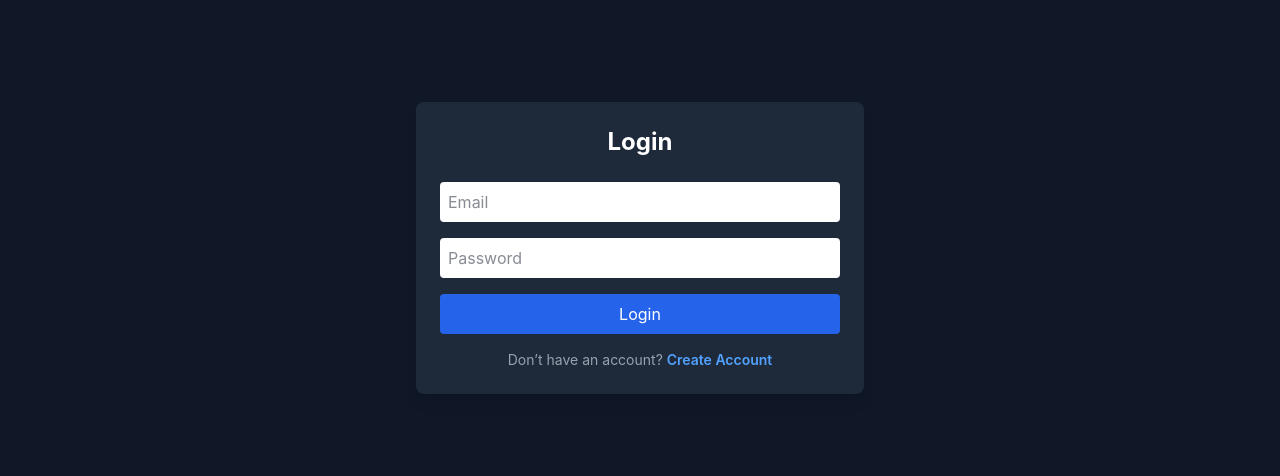
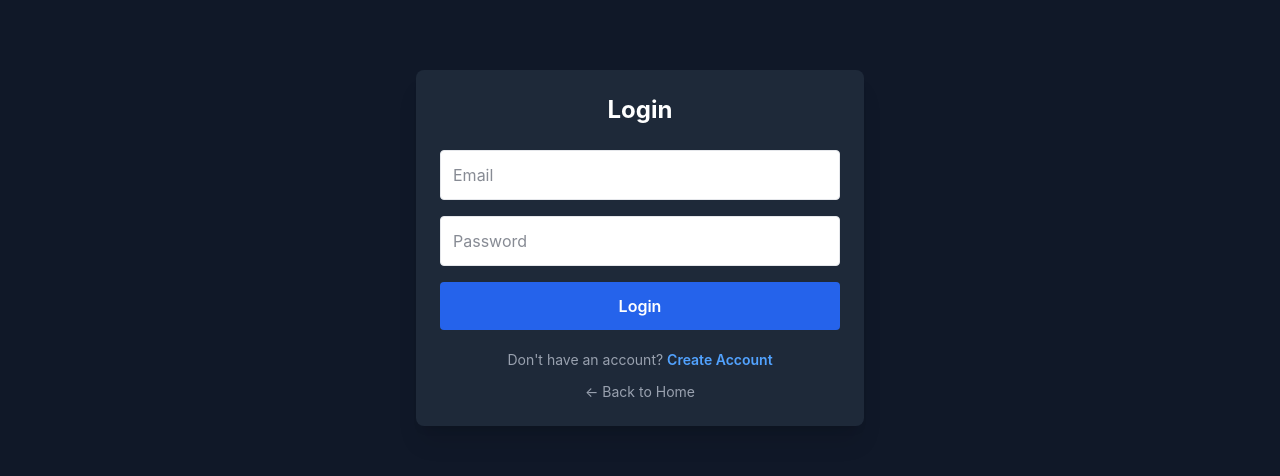
Before and after one commit to AllyM111/edurwanda-client, a React (Vite) app: page /login in a window 1280 px wide. Shown: the part 221-697 px from the top of the page. Built offline with nearby package versions, Linux system fonts and the light colour scheme; no server answers.

Commit message:
Fix admin guard and login redirect

```diff
--- a/src/components/dashboard/AdminGuard.jsx
+++ b/src/components/dashboard/AdminGuard.jsx
@@ -1,22 +1,53 @@
+
 import { Navigate } from "react-router-dom";
 import { useAuth } from "../../context/AuthContext";
 
 export default function AdminGuard({ children }) {
+  const { user, loading } = useAuth();
 
-  const {
-    user,
-    loading
-  } = useAuth();
+  // ==========================================
+  // CHECKING AUTHENTICATION
+  // ==========================================
 
   if (loading) {
     return (
-      <div className="min-h-screen flex items-center justify-center">
-        Checking access...
+      <div
+        className="
+          min-h-screen
+          flex
+          items-center
+          justify-center
+          bg-gray-900
+          text-white
+        "
+      >
+        <div className="text-center">
+          <div
+            className="
+              w-10
+              h-10
+              border-4
+              border-gray-600
+              border-t-white
+              rounded-full
+              animate-spin
+              mx-auto
+              mb-4
+            "
+          />
+
+          <p className="text-gray-300">
+            Checking access...
+          </p>
+        </div>
       </div>
     );
   }
 
-  // Not logged in
+  // ==========================================
+  // NOT LOGGED IN
+  // ==========================================
+
   if (!user) {
     return (
       <Navigate
@@ -26,8 +57,15 @@ export default function AdminGuard({ children }) {
     );
   }
 
-  // Accept ADMIN or admin
+  // ==========================================
+  // CHECK USER ROLE
+  // ==========================================
+
   const role = user.role?.toUpperCase();
+
+  // ==========================================
+  // NOT ADMIN
+  // ==========================================
 
   if (role !== "ADMIN") {
     return (
@@ -38,5 +76,9 @@ export default function AdminGuard({ children }) {
     );
   }
 
+  // ==========================================
+  // ADMIN ALLOWED
+  // ==========================================
+
   return children;
 }
--- a/src/pages/public/Login.jsx
+++ b/src/pages/public/Login.jsx
@@ -1,262 +1,325 @@
+
 import { useState } from "react";
 import { useNavigate, Link } from "react-router-dom";
 import { useAuth } from "../../context/AuthContext";
 
 function Login() {
-
   const navigate = useNavigate();
 
   const { login } = useAuth();
 
+  // ==========================================
+  // FORM STATE
+  // ==========================================
 
   const [form, setForm] = useState({
     email: "",
     password: "",
   });
 
+  // ==========================================
+  // UI STATE
+  // ==========================================
 
   const [error, setError] = useState("");
 
+  const [submitting, setSubmitting] = useState(false);
 
+  // ==========================================
+  // HANDLE INPUT
+  // ==========================================
 
   const handleChange = (e) => {
+    const { name, value } = e.target;
 
-    setForm({
-      ...form,
-      [e.target.name]: e.target.value,
+    setForm((previous) => ({
+      ...previous,
+      [name]: value,
+    }));
+  };
+
+  // ==========================================
+  // HANDLE LOGIN
+  // ==========================================
+
+  const handleSubmit = async (e) => {
+    e.preventDefault();
+
+    // Clear previous error
+    setError("");
+
+    // Prevent duplicate submissions
+    if (submitting) {
+      return;
+    }
+
+    setSubmitting(true);
+
+    try {
+      // ========================================
+      // SEND LOGIN REQUEST
+      // ========================================
+
+      const response = await login(form);
+
+      console.log(
+        "LOGIN RESPONSE:",
+        response
+      );
+
+      // ========================================
+      // GET USER
+      // ========================================
+
+      const loggedInUser = response?.user;
+
+      // ========================================
+      // USER WAS NOT RETURNED
+      // ========================================
+
+      if (!loggedInUser) {
+        throw new Error(
+          "Login succeeded but user information was not returned."
+        );
+      }
+
+      // ========================================
+      // NORMALIZE ROLE
+      // ========================================
+
+      const role =
+        loggedInUser.role?.toUpperCase();
+
+      // ========================================
+      // ADMIN
+      // ========================================
+
+      if (role === "ADMIN") {
+        navigate("/dashboard", {
+          replace: true,
         });
 
+        return;
+      }
+
+      // ========================================
+      // NORMAL USER
+      // ========================================
+
+      navigate("/", {
+        replace: true,
+      });
+    } catch (err) {
+      console.error(
+        "LOGIN ERROR:",
+        err
+      );
+
+      const message =
+        err?.response?.data?.message ||
+        err?.message ||
+        "Login failed. Check your email and password.";
+
+      setError(message);
+    } finally {
+      setSubmitting(false);
+    }
   };
 
-
-
-
-  const handleSubmit = async (e) => {
-
-    e.preventDefault();
-
-    setError("");
-
-
-    try {
-
-
-      await login(form);
-
-
-      navigate("/dashboard");
-
-
-    } catch (err) {
-
-
-      setError(
-        err?.response?.data?.message ||
-        "Login failed. Check credentials."
-      );
-
-
-    }
-
-  };
-
-
-
-
+  // ==========================================
+  // RENDER
+  // ==========================================
 
   return (
-
-
     <div
       className="
+        min-h-screen
         flex
         items-center
         justify-center
-      min-h-screen
         bg-gray-900
         text-white
+        px-4
       "
     >
-
-
       <form
-
         onSubmit={handleSubmit}
-
         className="
           w-full
           max-w-md
           p-6
           bg-gray-800
           rounded-lg
-        shadow-lg
+          shadow-xl
         "
+      >
+        {/* =====================================
+            TITLE
+        ====================================== */}
 
-      >
-
-
-        <h2 className="
+        <h2
+          className="
             text-2xl
             font-bold
             mb-6
             text-center
-        ">
+          "
+        >
           Login
         </h2>
 
-
-
+        {/* =====================================
+            ERROR
+        ====================================== */}
 
         {error && (
-
-          <div className="
+          <div
+            className="
               bg-red-500
               text-white
-          p-2
+              p-3
               mb-4
               rounded
-          ">
-
+              text-sm
+            "
+          >
             {error}
-
           </div>
-
         )}
 
-
-
-
-
+        {/* =====================================
+            EMAIL
+        ====================================== */}
 
         <input
-
           type="email"
-
           name="email"
-
           placeholder="Email"
-
           value={form.email}
-
           onChange={handleChange}
-
+          disabled={submitting}
+          autoComplete="email"
+          required
           className="
             w-full
-          p-2
+            p-3
             mb-4
             rounded
             bg-gray-700
+            text-white
+            outline-none
+            border
+            border-transparent
+            focus:border-blue-400
+            disabled:opacity-50
           "
-
-          required
-
         />
 
-
-
-
-
+        {/* =====================================
+            PASSWORD
+        ====================================== */}
 
         <input
-
           type="password"
-
           name="password"
-
           placeholder="Password"
-
           value={form.password}
-
           onChange={handleChange}
-
+          disabled={submitting}
+          autoComplete="current-password"
+          required
           className="
             w-full
-          p-2
+            p-3
             mb-4
             rounded
             bg-gray-700
+            text-white
+            outline-none
+            border
+            border-transparent
+            focus:border-blue-400
+            disabled:opacity-50
           "
-
-          required
-
         />
 
-
-
-
-
-
+        {/* =====================================
+            LOGIN BUTTON
+        ====================================== */}
 
         <button
-
           type="submit"
-
+          disabled={submitting}
           className="
             w-full
-
-          p-2
+            p-3
             rounded
+            font-semibold
+            transition
+            disabled:opacity-50
+            disabled:cursor-not-allowed
           "
           style={{
-              backgroundColor: "var(--primary-color)",
+            backgroundColor:
+              "var(--primary-color)",
             color: "#fff",
           }}
-
         >
-
-          Login
-
+          {submitting
+            ? "Logging in..."
+            : "Login"}
         </button>
 
+        {/* =====================================
+            REGISTER LINK
+        ====================================== */}
 
-
-
-
-
-
-        <p className="
+        <p
+          className="
             text-sm
-        mt-4
+            mt-5
             text-center
             text-gray-400
-        ">
-
-
-          Don’t have an account?{" "}
-
+          "
+        >
+          Don't have an account?{" "}
 
           <Link
-
             to="/register"
-
             className="
               text-blue-400
               hover:text-blue-300
               font-semibold
             "
-
           >
-
             Create Account
-
           </Link>
-
-
         </p>
 
+        {/* =====================================
+            HOME LINK
+        ====================================== */}
 
-
-
-
+        <p
+          className="
+            text-sm
+            mt-3
+            text-center
+          "
+        >
+          <Link
+            to="/"
+            className="
+              text-gray-400
+              hover:text-white
+            "
+          >
+            ← Back to Home
+          </Link>
+        </p>
       </form>
-
-
     </div>
-
-
   );
-
 }
 
-
 export default Login;
```
Lines whose indentation alone changed are shown as unchanged.
